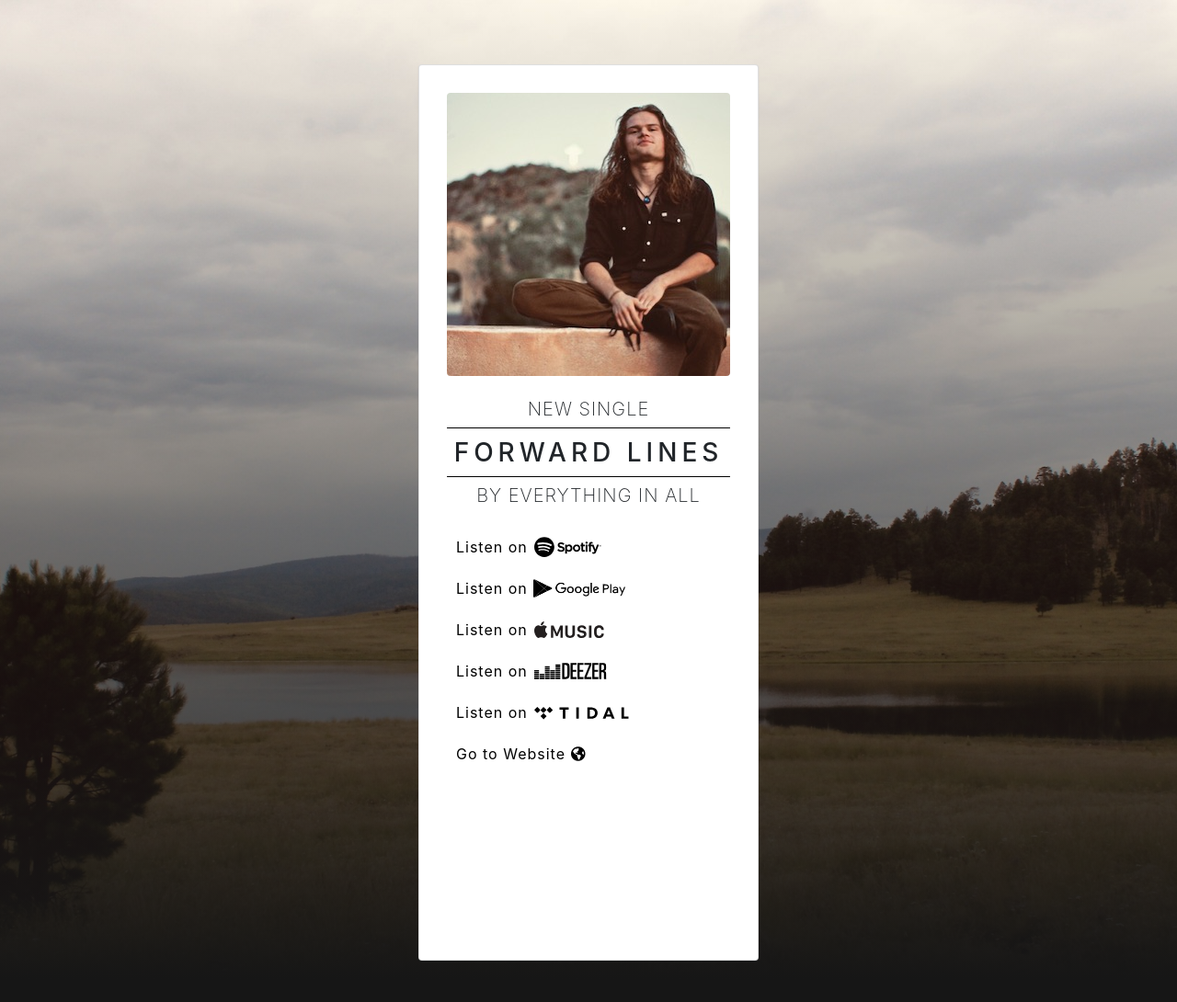
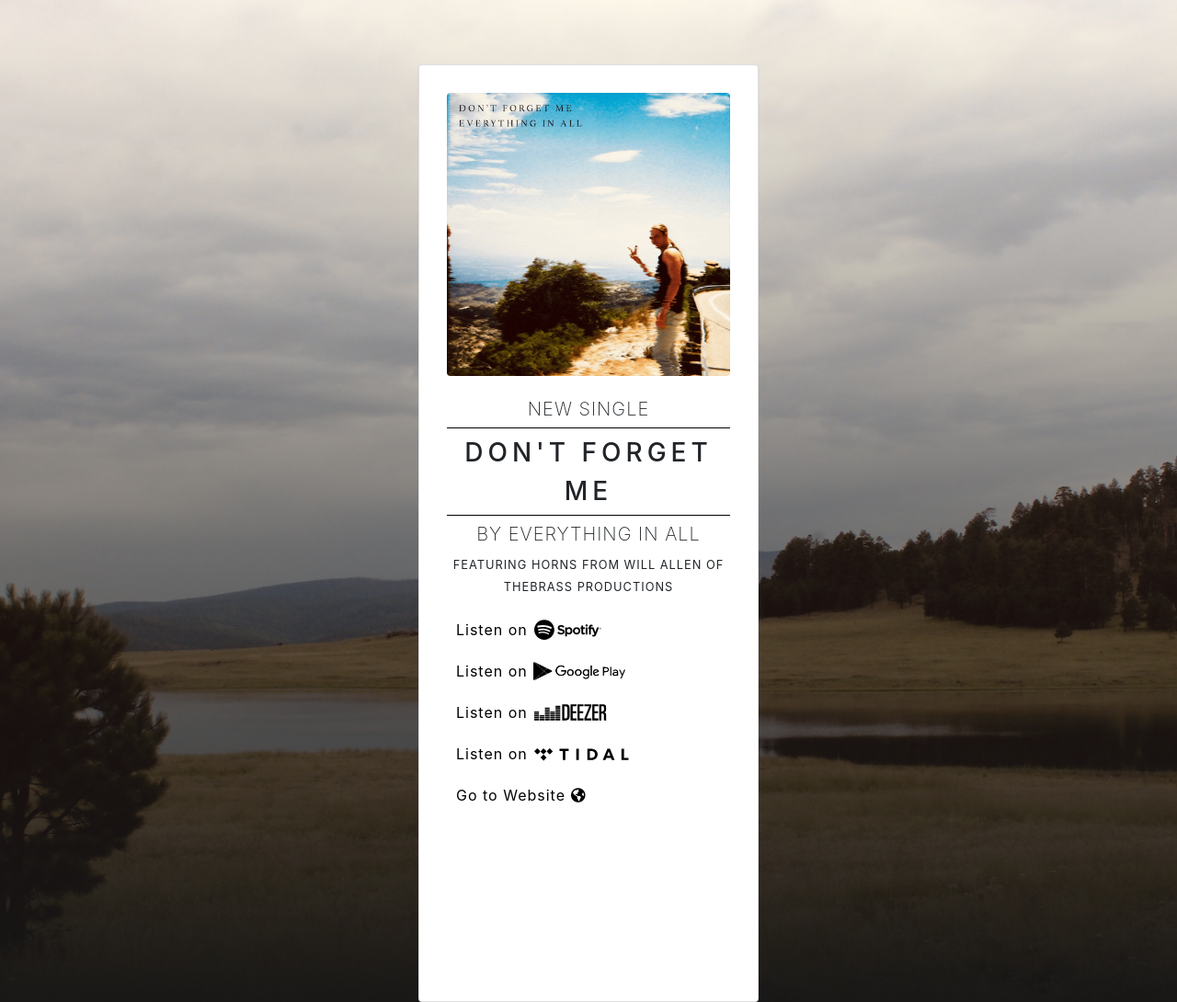
Before and after one commit to stevenhorkey/ea_link_site, a website with bundled scripts: page index.html in a window 1280 px wide. Shown: the top 1090 px of the page at 92% size. Built offline with nearby package versions, Linux system fonts and the light colour scheme; no server answers.

Commit message:
dfm version

```diff
--- a/index.html
+++ b/index.html
@@ -83,31 +83,32 @@
                     <div class="col-md-6 col-sm-8 col-12 mx-auto" style="max-width:400px;">
                         <div class="card">
                             <div class="mb-3">
-                                <img id="head-photo" width="150px" class="w-100 mb-3" src="/img/steveeee.jpg" />
+                                <img id="head-photo" width="150px" class="w-100 mb-3" src="/img/dfm_art.png" />
                                 <h5 class="by-line navbar-brand text-uppercase w-100">New Single</h5>
 
-                                <h3 class="single-title">Forward Lines</h3>
+                                <h3 class="single-title">DON'T FORGET ME</h3>
                                 <h4 class="by-line navbar-brand text-uppercase w-100">by Everything In All</h4>
+                                <small class="text-uppercase">Featuring Horns From Will Allen of THEBRASS Productions</small>
 
                             </div>
                             <!-- <hr/> -->
                             <ul>
-                                <a href="https://open.spotify.com/track/5HeXa7C3bjd8vFpCmotZAH" class="">
+                                <a href="https://open.spotify.com/track/4UO2LbN4R88ytZtx8FdMrz" class="">
                                     <li>Listen on <img src="/img/icons/store-Spotify.svg" /></li>
                                 </a>
-                                <a href="https://play.google.com/music/m/Tvtisui5obf4igydgiybfhljbtu?t=Forward_Lines_-_Everything_In_All" class="">
+                                <a href="https://play.google.com/music/m/Tlxhgkqw3tcbtt7o2la6slg6qam?t=Dont_Forget_Me_-_Everything_In_All" class="">
                                     <li>Listen on <img src="/img/icons/store-GooglePlay.png" width="100px"/></li>
                                 </a>
                                 <!-- <a href="" class="">
                                     <li>Listen on <img src="/img/icons/store-ITunes.svg" /></li>
                                 </a> -->
-                                <a href="https://music.apple.com/us/album/forward-lines-single/1478188068" class="">
+                                <!-- <a href="https://music.apple.com/us/album/forward-lines-single/1478188068" class="">
                                     <li>Listen on <img src="/img/icons/store-AppleMusic.svg" /></li>
-                                </a>
-                                <a href="https://www.deezer.com/us/album/109150702" class="">
+                                </!-->
+                                <a href="https://www.deezer.com/us/album/112855342" class="">
                                     <li>Listen on <img src="/img/icons/store-Deezer.svg" /></li>
                                 </a>
-                                <a href="https://tidal.com/browse/album/116542054" class="">
+                                <a href="https://tidal.com/browse/track/119029763?play=true" class="">
                                     <li>Listen on <img src="/img/icons/store-Tidal.svg" /></li>
                                 </a>
                                 <a href="https://everythinginall.com/" class="">
```
Also changed, not shown: img/dfm_art.png (added).
